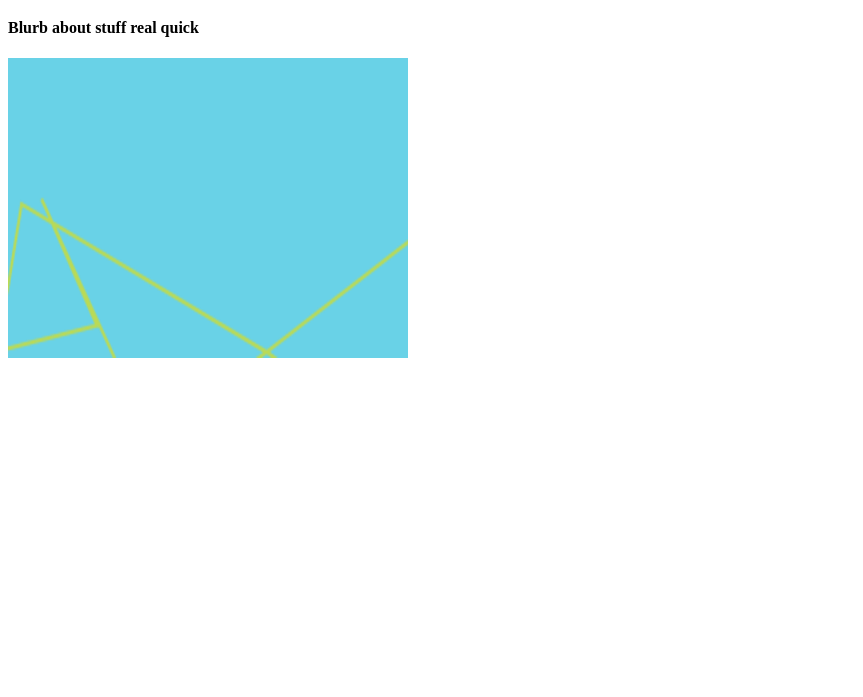
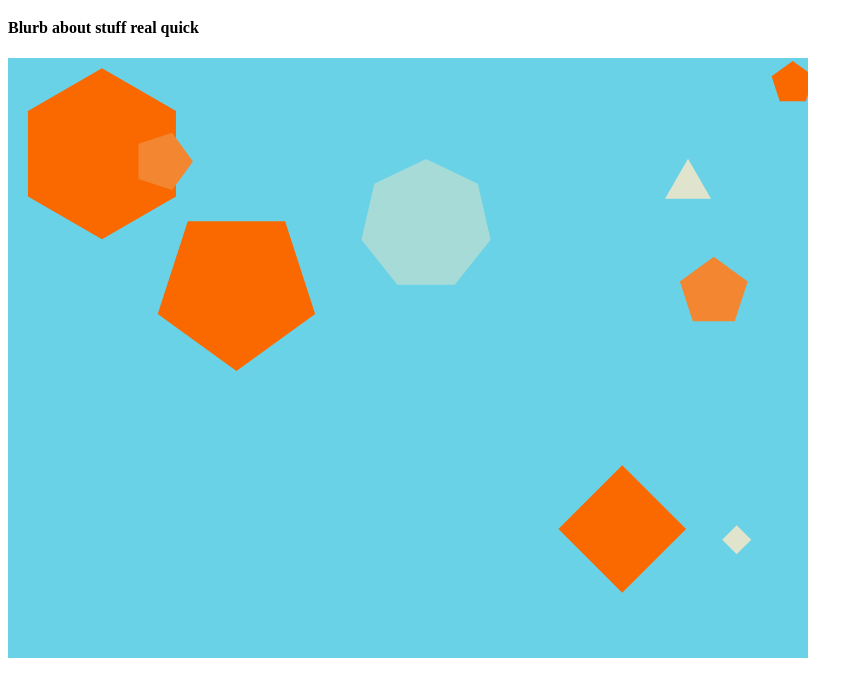
Before and after one commit to joshwcomeau/art, a website built with webpack: page client/index.html in a window 1280 px wide. Shown: the part 61-758 px from the top of the page, without its empty margins (0-863 px from the left). Built offline with nearby package versions, Linux system fonts and the light colour scheme.

Commit message:
Refinement on shape rendering

```diff
--- a/client/art_formulas/polygons.js
+++ b/client/art_formulas/polygons.js
@@ -15,8 +15,10 @@ import {
 
 
 export default function generate(seed = createNewSeed()) {
+  const random = createRandomNumberGenerator(seed);
+
   const settings = {
-    numOfPolygons: 4,
+    numOfPolygons: random(2, 25),
     backgroundColor: '#69D2E7',
     palette: [
       '#A7DBD8',
@@ -26,7 +28,15 @@ export default function generate(seed = createNewSeed()) {
     ],
   };
 
-  const random = createRandomNumberGenerator(seed);
+  const acceptableAngles = [
+    null,
+    0,
+    0,
+    Math.PI,
+    Math.PI * 0.5,
+    2
+  ];
+
 
   const shapes = [];
 
@@ -37,8 +47,9 @@ export default function generate(seed = createNewSeed()) {
       shape: 'polygon',
       fill: color,
       radius: random(10, 100),
-      points: random(3, 8),
-      center: [random(0, 500), random(0, 400)],
+      points: Math.round(random(3, 8)),
+      center: [random(0, 800), random(0, 600)],
+      angle: acceptableAngles[Math.round(random(0, 5))],
     });
   }
 
--- a/client/createCanvas.js
+++ b/client/createCanvas.js
@@ -19,27 +19,26 @@ export default function createCanvas(el) {
 
       // Draw our shapes.
       // TODO: Support more than just polygons
-      context.beginPath();
+      shapes.forEach(shape => {
+        console.log("Shape", shape)
+        context.beginPath();
+        drawShape(shape);
+        context.fillStyle = shape.fill;
+        context.fill();
+      });
 
-      shapes.forEach(drawShape);
-
-      context.strokeStyle = "#bada55";
-      context.fillStyle = "#bada55";
-      context.lineWidth = 2;
-      context.stroke();
 
     }
   }
 }
 
 
-function drawShape(context, { center: [x, y], points, radius, alpha0 = 0 }) {
-  console.log("Call with", arguments)
+function drawShape(context, { center: [x, y], points, radius, angle = 0 }) {
   //points: number of points (or number of sides for polygons)
-  //angle0: initial angle (clockwise), by default, stars and polygons are 'pointing' up
+  //angle: initial angle (clockwise), by default, stars and polygons are 'pointing' up
   for (let i = 0; i <= points; i++) {
-    const angle = i * 2 * Math.PI / points - Math.PI / 2 + alpha0;
-    context.lineTo(x + radius * Math.cos(angle), y + radius * Math.sin(angle));
+    const a = i * 2 * Math.PI / points - Math.PI / 2 + angle;
+    context.lineTo(x + radius * Math.cos(a), y + radius * Math.sin(a));
   }
 }
 
--- a/client/index.html
+++ b/client/index.html
@@ -10,7 +10,7 @@
 	<h1>Artwork</h1>
   <h4>Blurb about stuff real quick</h4>
 
-  <canvas id="artwork" style="width: 400px; height: 300px;"></canvas>
+  <canvas id="artwork" width="800" height="600"></canvas>
 
 	<script src="/static/bundle.js"></script>
 	<script>
--- a/client/utils.js
+++ b/client/utils.js
@@ -5,12 +5,7 @@ export const createNewSeed = () => String(Math.ceil(Math.random() * 1000000));
 export function createRandomNumberGenerator(seed) {
   const seedFunction = seedRandom(seed);
 
-  return function random (min = 1, max) {
-    if (typeof max === 'undefined') {
-      max = min;
-      min = 0;
-    }
-
+  return function random (min = 0, max = 1) {
     return seedFunction() * (max - min) + min;
   };
 }
```
